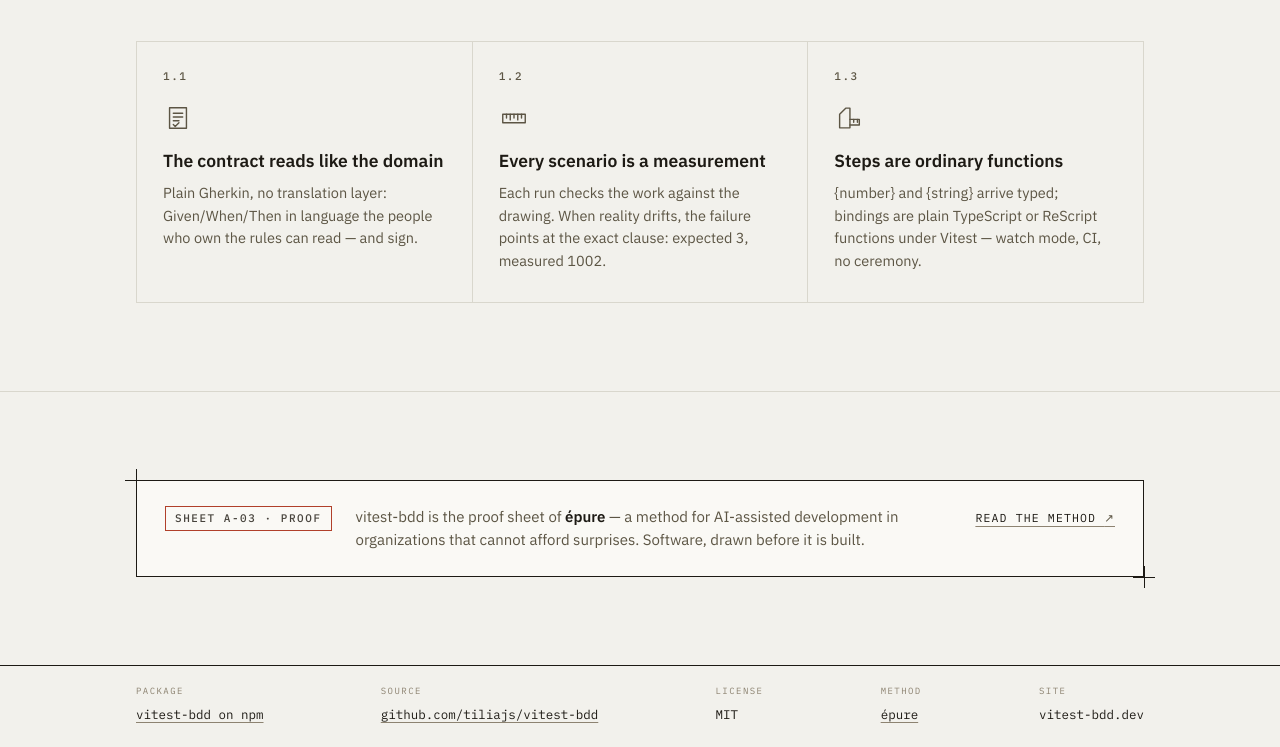
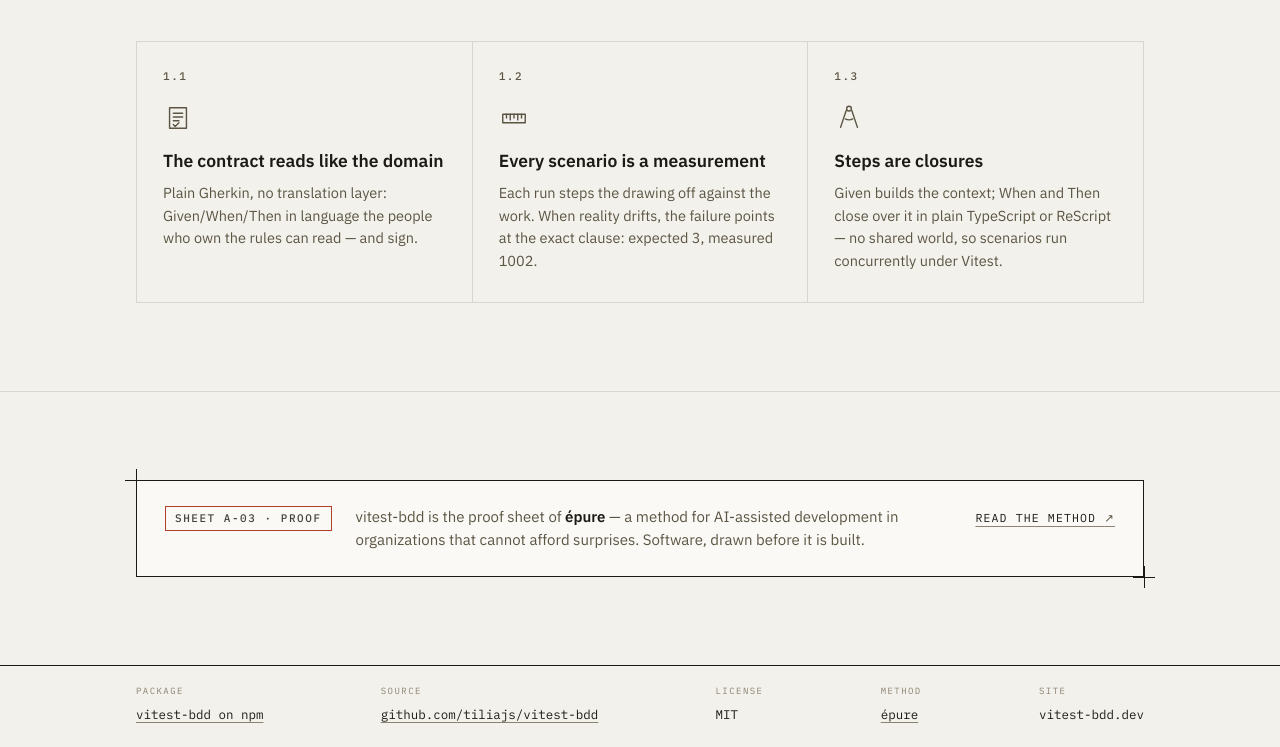
Before and after one commit to epuremethod/epuremethod.com, a plain HTML site: page vitest-bdd/index.html in a window 1280 px wide. Shown: the part 884-1631 px from the top of the page. Drawn offline with Linux system fonts and the light colour scheme.

Commit message:
Fix vitest-bdd icon

```diff
--- a/vitest-bdd/index.html
+++ b/vitest-bdd/index.html
@@ -136,20 +136,20 @@
             </svg>
           </div>
           <h3>Every scenario is a measurement</h3>
-          <p>Each run checks the work against the drawing. When reality drifts, the failure points at the exact clause: expected 3, measured 1002.</p>
+          <p>Each run steps the drawing off against the work. When reality drifts, the failure points at the exact clause: expected 3, measured 1002.</p>
         </article>
 
         <article class="prop">
           <p class="pid">1.3</p>
           <div class="glyph" aria-hidden="true">
             <svg width="30" height="30" viewBox="0 0 32 32" fill="none" stroke="currentColor" stroke-width="1.5" stroke-linecap="round" stroke-linejoin="round">
-              <path d="M6 12 12.5 5.5H17v21H6z"/>
-              <path d="M17 17.5h10v6H17"/>
-              <path d="M21 17.5v3M25 17.5v3"/>
+              <circle cx="16" cy="6" r="2.5"/>
+              <path d="M13 8 7 26M19 8l6 18"/>
+              <path d="M12 17a9 9 0 0 0 8 0"/>
             </svg>
           </div>
-          <h3>Steps are ordinary functions</h3>
-          <p>{number} and {string} arrive typed; bindings are plain TypeScript or ReScript functions under Vitest — watch mode, CI, no ceremony.</p>
+          <h3>Steps are closures</h3>
+          <p>Given builds the context; When and Then close over it in plain TypeScript or ReScript — no shared world, so scenarios run concurrently under Vitest.</p>
         </article>
       </div>
     </div>
```
Also changed, not shown: site/index.html (+3 -3 lines).
